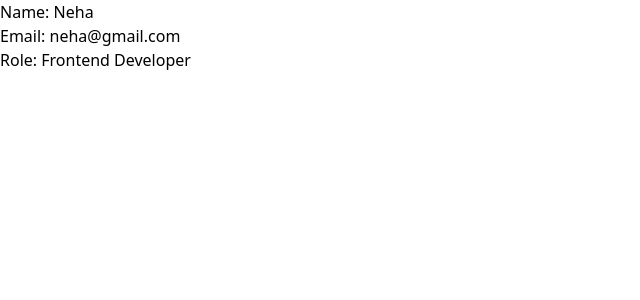
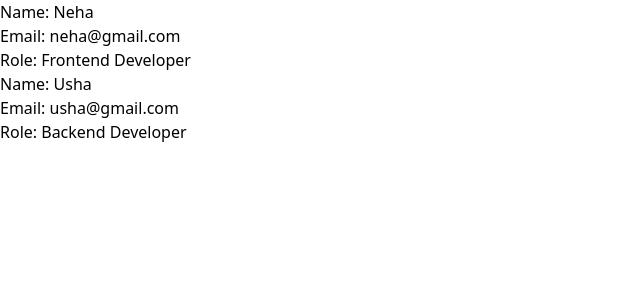
Before and after one commit to NehaGorai/practice, a React (Vite) app: page / in a window 1280 px wide. Shown: the top 300 px of the page, without its empty margins (0-640 px from the left). Built offline with nearby package versions, Linux system fonts and the light colour scheme.

Commit message:
nested data

```diff
--- a/src/App.jsx
+++ b/src/App.jsx
@@ -2,20 +2,28 @@ import Dashboard from './components/Dashboard'
 import {createContext} from 'react'
 //create provide consume
 var Mydata=createContext()
+var Mydata2=createContext()
 function App() {
 const user={
   name:"Neha",
   email:"neha@gmail.com",
   role:"Frontend Developer"
 }
+const user2={
+  name:"Usha",
+  email:"usha@gmail.com",
+  role:"Backend Developer"
+}
   return (
     <>
        <Mydata.Provider value={user}>
-       <Dashboard  />
+       <Mydata2.Provider value={user2}>
+       <Dashboard />
+       </Mydata2.Provider>
        </Mydata.Provider>
     </>
   )
 }
 
 export default App
-export {Mydata}
+export {Mydata,Mydata2}
--- a/src/components/Dashboard.jsx
+++ b/src/components/Dashboard.jsx
@@ -1,10 +1,22 @@
 import React from 'react'
 import Card from './Card'
+import { Mydata2 } from '../App'
 
 function Dashboard() {
     return (
         <>
-        <Card />
+            <Card />
+            <Mydata2.Consumer>
+                {(val) => {
+                    return (
+                        <>
+                            <h1>Name: {val.name}</h1>
+                            <h1>Email: {val.email}</h1>
+                            <h1>Role: {val.role}</h1>
+                        </>
+                    )
+                }}
+            </Mydata2.Consumer>
         </>
     )
 }
```
